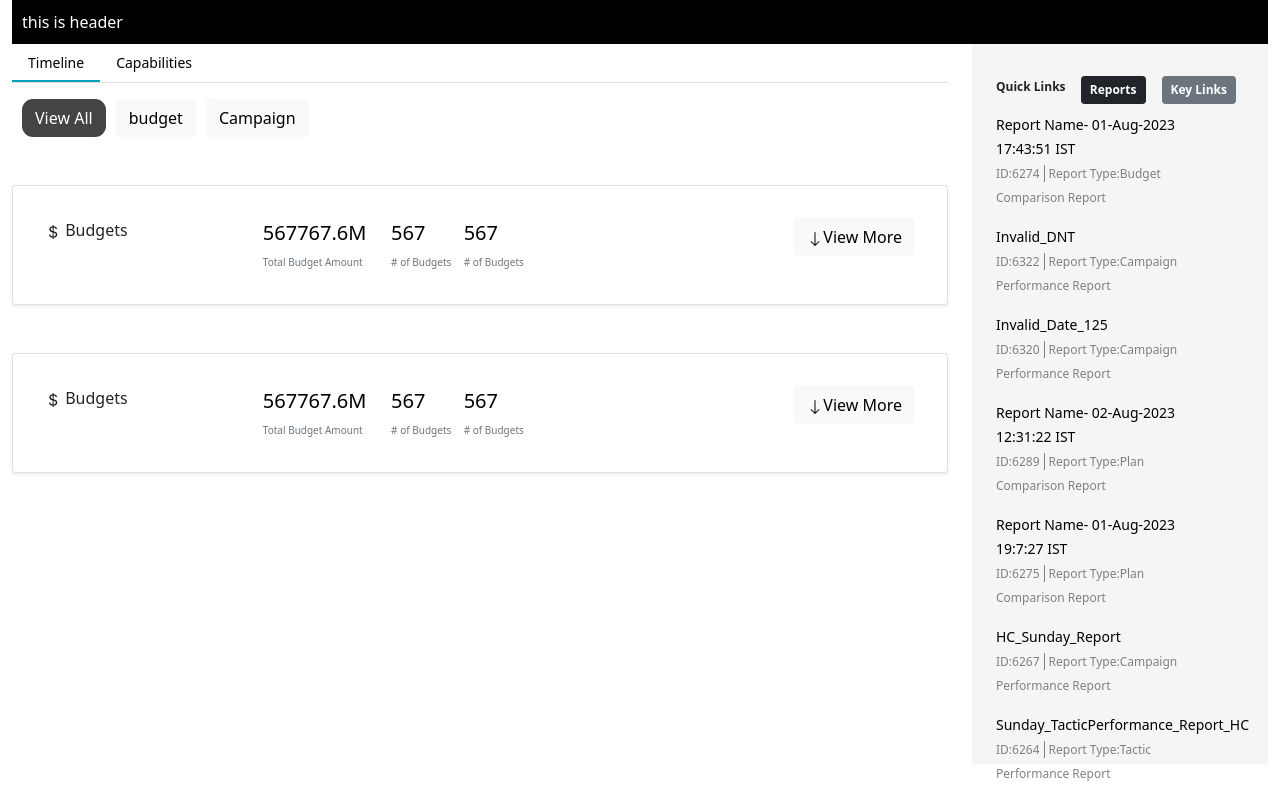
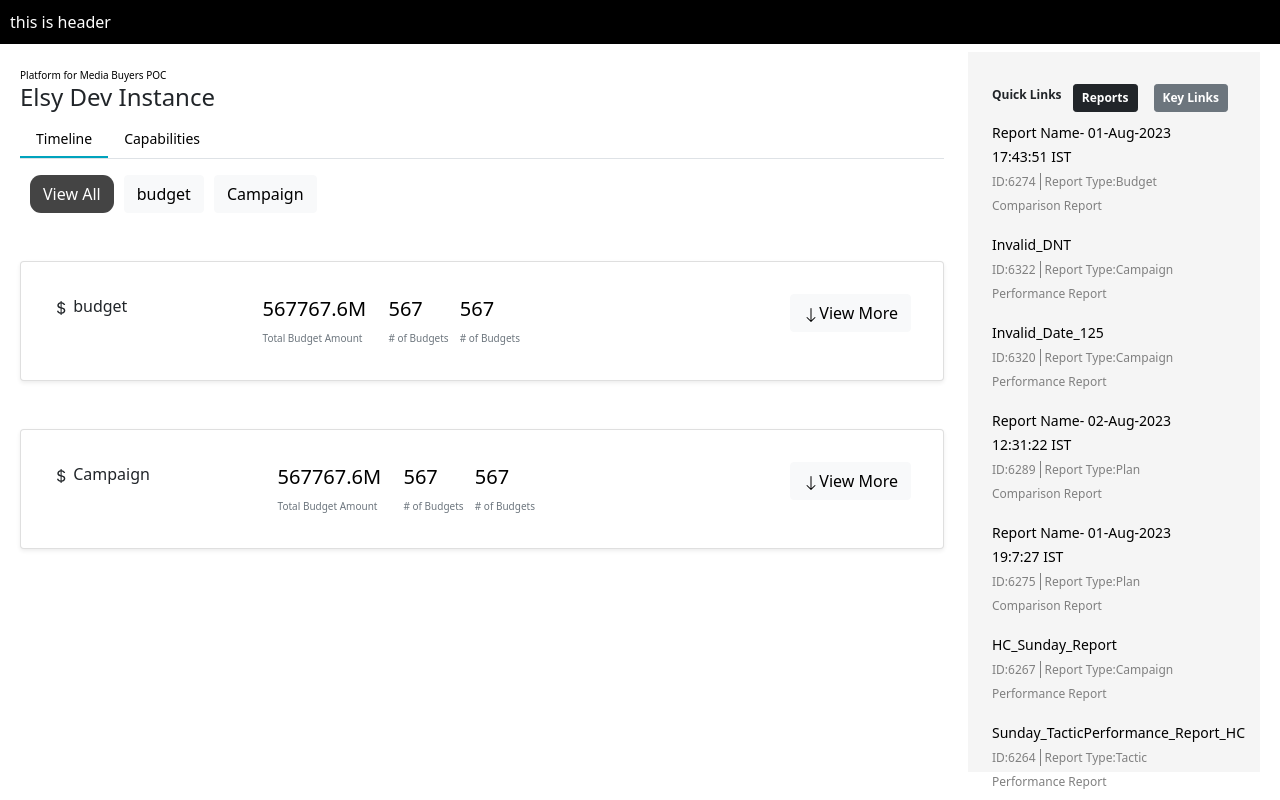
Before and after one commit to Bilal1733/Web_React, a React (Create React App) app: page / in a window 1280 px wide. Shown: the top 800 px of the page. Built offline with nearby package versions, Linux system fonts and the light colour scheme.

Commit message:
added a compoent

```diff
--- a/src/component/Home.js
+++ b/src/component/Home.js
@@ -7,10 +7,15 @@ import Sidebar from './sidebar/Sidebar'
 const Home = () => {
   const [show,setShow] = useState(false);
   return (
-    <div className='container-fluid'>
+    <div>
       <Header setShow={setShow} show={show}/>
-          <div className='row'>
+          <div className='row m-2'>
             <div className='col-sm-12 col-md-9'>
+            <div className='mt-3'>
+              <span className='captionCss fontSize10'>Platform for Media Buyers POC</span>
+              <h4>Elsy Dev Instance</h4>
+            </div>
+
               <Tabs/>
             </div>
             <div className='col-sm-12 col-md-3'>
--- a/src/component/tabs/TabCompoent.js
+++ b/src/component/tabs/TabCompoent.js
@@ -31,7 +31,6 @@ export default function TabCompoent(props) {
         setSelectedCardId(id),
         setShow(!show)
     ]
-    console.log(show, "show")
     return (
         <div className='mt-3'>
             {props.timelineJsondata.map((item, index) => {
@@ -47,9 +46,9 @@ export default function TabCompoent(props) {
                                         <div>
                                             <svg xmlns="http://www.w3.org/2000/svg" width="16" height="16" fill="currentColor" class="bi bi-currency-dollar" viewBox="0 0 16 16">
                                                 <path d="M4 10.781c.148 1.667 1.513 2.85 3.591 3.003V15h1.043v-1.216c2.27-.179 3.678-1.438 3.678-3.3 0-1.59-.947-2.51-2.956-3.028l-.722-.187V3.467c1.122.11 1.879.714 2.07 1.616h1.47c-.166-1.6-1.54-2.748-3.54-2.875V1H7.591v1.233c-1.939.23-3.27 1.472-3.27 3.156 0 1.454.966 2.483 2.661 2.917l.61.162v4.031c-1.149-.17-1.94-.8-2.131-1.718H4zm3.391-3.836c-1.043-.263-1.6-.825-1.6-1.616 0-.944.704-1.641 1.8-1.828v3.495l-.2-.05zm1.591 1.872c1.287.323 1.852.859 1.852 1.769 0 1.097-.826 1.828-2.2 1.939V8.73l.348.086z" />
-                                            </svg> Budgets
+                                            </svg> {item}
                                         </div>
-                                        <div style={{width:'30%'}}>
+                                        <div style={{ width: '30%' }}>
                                             <div className='d-flex justify-content-between'>
                                                 <div>
                                                     <span className='captionCss'>567767.6M</span>
--- a/src/component/tabs/Tabs.js
+++ b/src/component/tabs/Tabs.js
@@ -8,7 +8,8 @@ export default function Tabs() {
     const [selectedTab , setSelectedTab] = useState(response?.tabsName[0]?.name)
     // Timeline data
     const timelineJsondata = ["View All" ,"budget" ,"Campaign"]
-    console.log(selectedTab)
+    const timelineJsondata2 = ["View All" ,"Strategy & Research" ,"Measurement","Planning","Optimization","Data Management","Configuration"]
+
     return (
         <div>
             <ul className="nav nav-tabs">
@@ -27,7 +28,7 @@ export default function Tabs() {
             }
             {selectedTab === "Capabilities" &&
             <div>
-                This is capabilities tab
+                <TabCompoent timelineJsondata={timelineJsondata2} />
             </div>
             }
         </div>
--- a/src/component/tabs/tabs.scss
+++ b/src/component/tabs/tabs.scss
@@ -1,6 +1,7 @@
 .nav-tabs .nav-link {
     border: none;
-    color: black !important
+    color: black !important;
+    text-decoration: none;
 }
 .activeTabClass{
     border-bottom: 2px solid #00a3bd;
--- a/src/component/vis/VisCompoent.js
+++ b/src/component/vis/VisCompoent.js
@@ -38,13 +38,13 @@ export default function VisCompoent() {
     };
     var currencySign = "$";
     var responseData = Viscommon(response1, mainConfig, 'visualizationFlowchart',)
-    console.log(responseData, 'responseData',)
     return (
         <>
 
             <Timeline
                 options={responseData.options}
                 items={responseData.items}
+
             // groups={responseData.groups}
             />
 
--- a/src/component/vis/Viscommon.js
+++ b/src/component/vis/Viscommon.js
@@ -462,10 +462,14 @@ export const Viscommon = (data, config, element, notid = false, elementParent =
     // Configuration for the Timeline
     objectParameters.options = {
         showCurrentTime: true,
+        selectable: true,
         stack: true,
         orientation: 'top',
-        moveable: false,
-        zoomable: false,
+        type: "range",
+        moveable: true,
+        zoomable: true,
+        zoomKey: "ctrlKey",
+        width: "100%",
         margin: {
             item: {
                 horizontal: -1
```
Also changed, not shown: src/component/Verticletime/Verticletimeline.js (added), 1 other file (tests, documents, lock files or other folders). Lines whose indentation alone changed are shown as unchanged.
